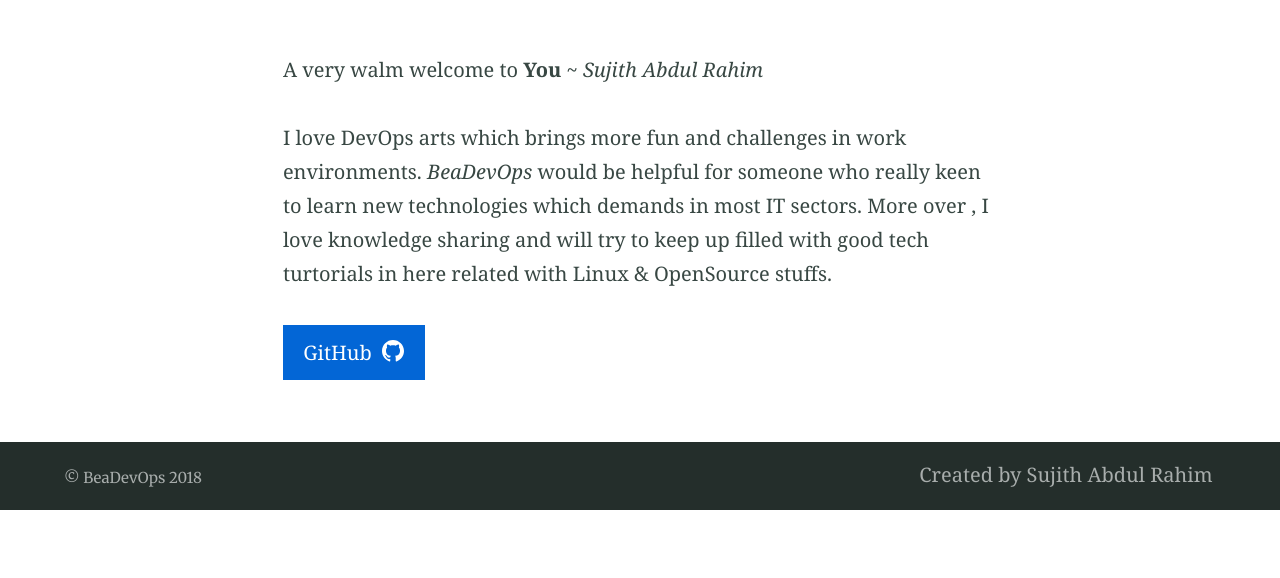
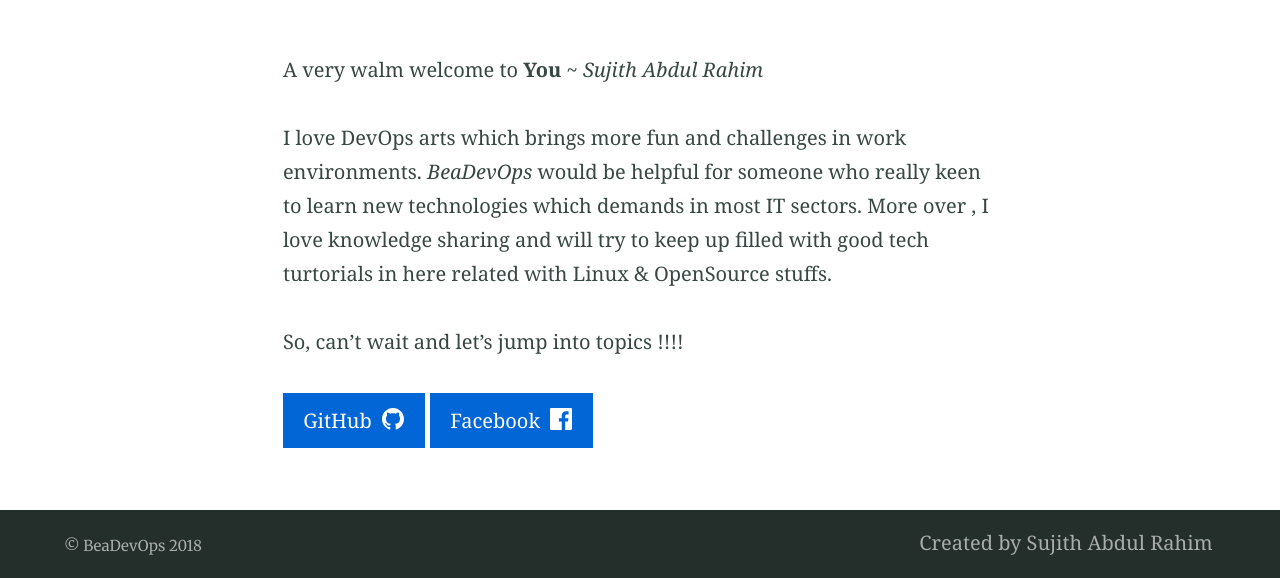
Before and after one commit to sujiar37/beadevops, a Jekyll site: the page built from index.md, in a window 1280 px wide. Shown: the part 424-1002 px from the top of the page. Built offline with Jekyll 4.4.1, drawn with Linux system fonts in a browser that asks for light colours; our own code applies the rules of GitHub Pages for plain Markdown files; before the commit the page ends 934 px from its top, so only the background shows below that.

Commit message:
index.md

```diff
--- a/index.md
+++ b/index.md
@@ -11,7 +11,12 @@ A very walm welcome to **You** ~ *Sujith Abdul Rahim*
 
 I love DevOps arts which brings more fun and challenges in work environments. *BeaDevOps* would be helpful for someone who really keen to learn new technologies which demands in most IT sectors. More over , I love knowledge sharing and will try to keep up filled with good tech turtorials in here related with Linux & OpenSource stuffs.
 
-{% include button.html text="GitHub" icon="github" link="https://github.com/sujiar37" color="#0366d6" %}
+So, can't wait and let's jump into topics !!!!
+
+
+
+{% include button.html text="GitHub" icon="github" link="https://github.com/sujiar37" color="#0366d6" %} {% include button.html text="Facebook" icon="facebook" link="https://facebook.com/sujithar37" color="#0366d6" %}
+
 
 <!--
 {% include button.html text="Fork it" icon="github" link="https://github.com/daviddarnes/alembic" color="#0366d6" %} {% include button.html text="Tweet it" icon="twitter" link="https://twitter.com/intent/tweet/?url=https://alembic.darn.es&text=Alembic%20-%20A%20Jekyll%20boilerplate%20theme&via=DavidDarnes" color="#0d94e7" %} {% include button.html text="Install Alembic ⚗️" link="https://github.com/daviddarnes/alembic#installation" %} {% include button.html text="Tip me $5 💸" link="https://www.paypal.me/daviddarnes/5usd" color="#333333" %}
```
